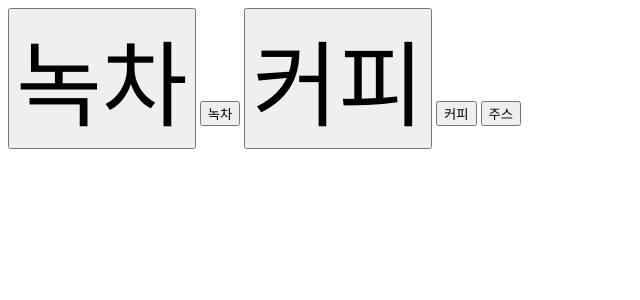
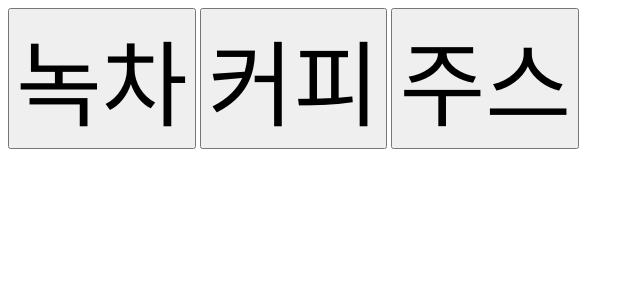
Before and after one commit to nttkor/davidex, a Flask app: page /menu in a window 1280 px wide. Shown: the top 300 px of the page, without its empty margins (0-640 px from the left). Run offline with Flask 3, Linux system fonts and the light colour scheme.

Commit message:
fix font size

```diff
--- a/templates/menu.html
+++ b/templates/menu.html
@@ -5,9 +5,11 @@
 </head>
 <body>
     <button style="font-size: 70pt;">녹차</button>
-    <button class="menu-button">녹차</button>
     <button style="font-size: 70pt;">커피</button>
+    <button style="font-size: 70pt;">주스</button>
+
+    <!-- <<button class="menu-button">녹차</button>
     <button class="menu-button">커피</button>
-    <button class="menu-button">주스</button>
+    <button class="menu-button">주스</button> -->
 </body>
 </html>
```
